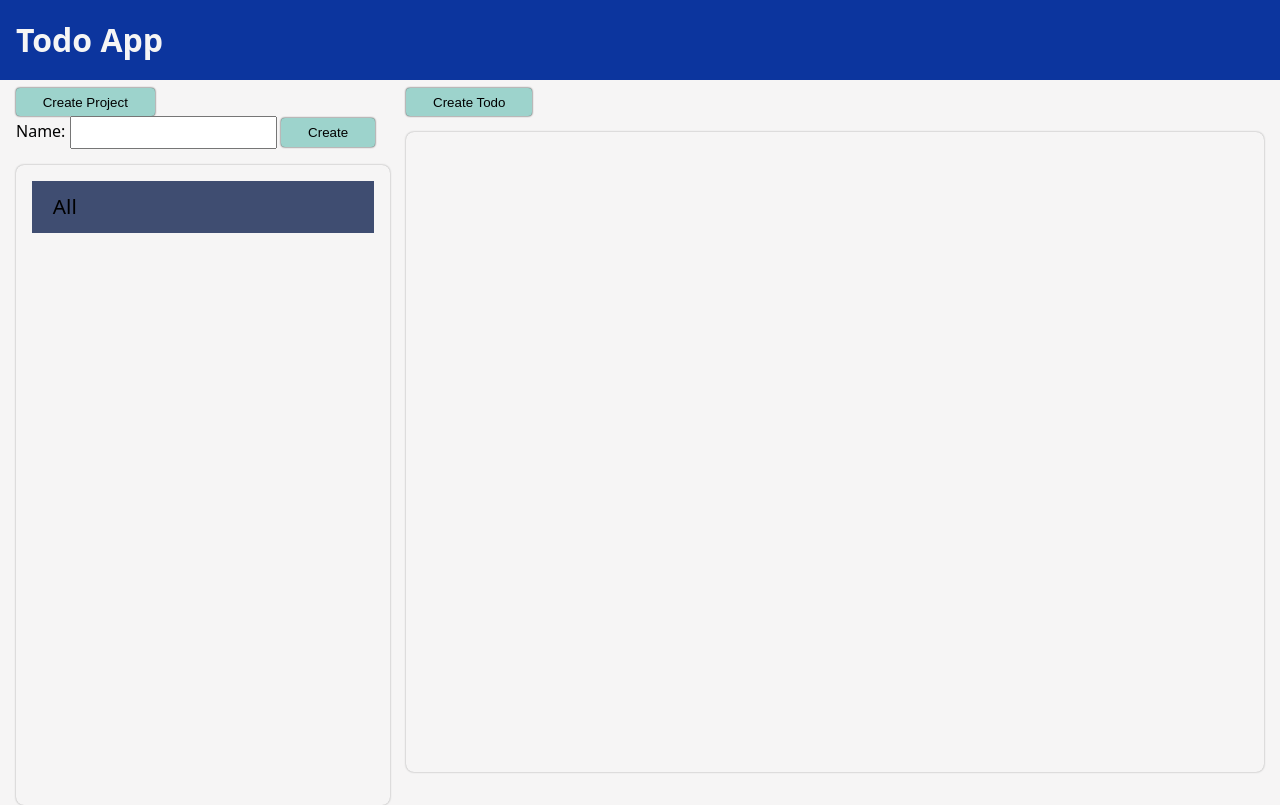
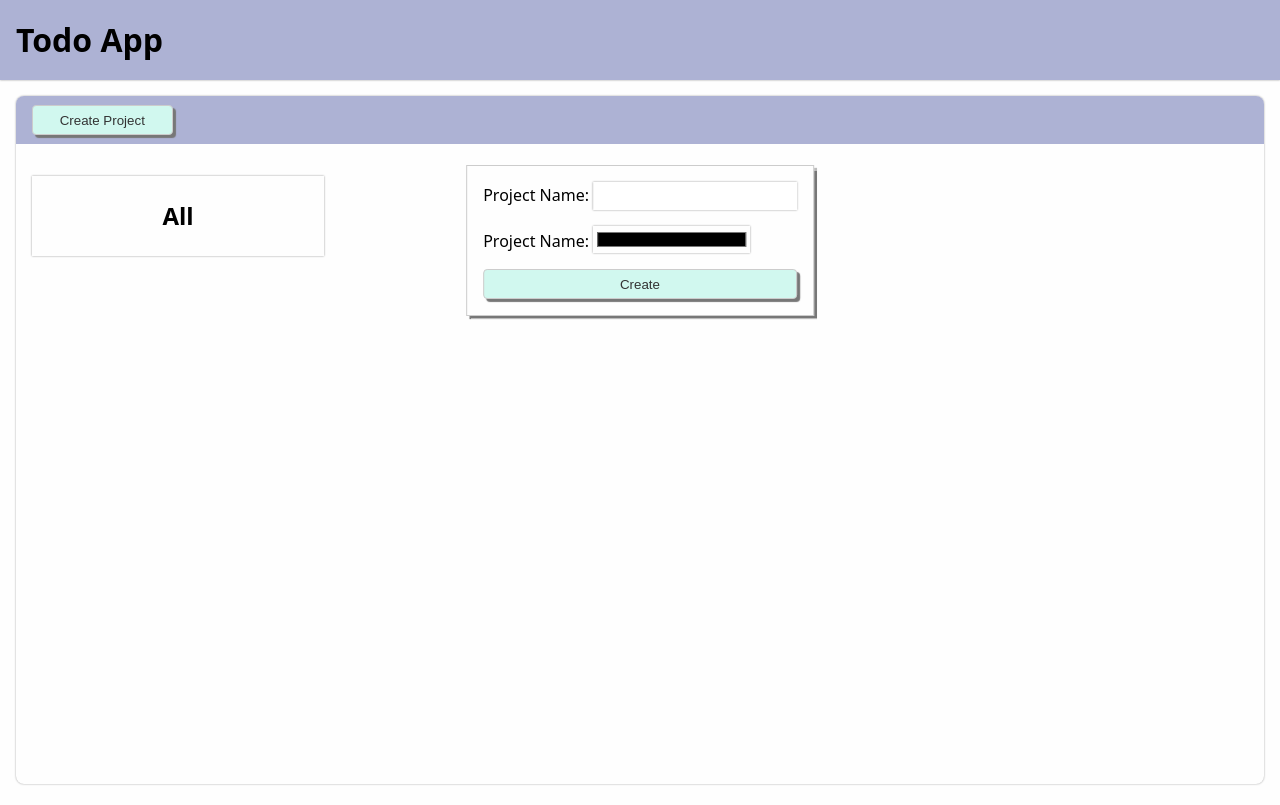
Before and after one commit to dev1nce8/todo-app, a website built with webpack: page src/template.html in a window 1280 px wide. Both pictures are taken after a click on the button "Create Project". Built offline with nearby package versions, Linux system fonts and the light colour scheme.

Commit message:
Change the UI layout
TODO: need to reimplement the createProject and createTodo functionality

```diff
--- a/src/components/createProjectForm.js
+++ b/src/components/createProjectForm.js
@@ -3,10 +3,10 @@ import PubSub, { events } from "../helpers/PubSub";
 
 export default function createProjectForm() {
   const form = document.querySelector("#create-project-form");
-  const button = document.querySelector("#create-project-btn");
+  const toggleButton = document.querySelector("#create-project-button");
   const nameInput = document.querySelector("#project-name-input");
   const submitButton = document.querySelector("#project-submit-button");
-  button.addEventListener("click", () => {
+  toggleButton.addEventListener("click", () => {
     form.classList.toggle("hidden");
   });
 
@@ -16,5 +16,7 @@ export default function createProjectForm() {
     if (nameValue.length === 0) return;
     LIBRARY.createProject(nameValue);
     PubSub.publish(events.projectUpdate);
+    nameInput.value = "";
+    form.classList.add("hidden");
   });
 }
--- a/src/components/projectList.js
+++ b/src/components/projectList.js
@@ -17,9 +17,14 @@ export default function projectList() {
         dataset: {
           id: proj.id,
         },
+        className: `project ${proj.active ? "active" : ""} ${proj.id === 0 ? "project-zero" : ""}`,
+      });
+      const name = UI.create("h2", {
         innerText: proj.name,
-        className: `project ${proj.active ? "active" : ""}`,
+        className: "title",
       });
+
+      list.append(name);
 
       list.addEventListener("click", () => {
         LIBRARY.setActiveProject(proj.id);
--- a/src/css/header.css
+++ /dev/null
@@ -1,7 +0,0 @@
-header {
-  background-color: var(--clr-bg-secondary);
-  color: var(--clr-txt-light);
-  padding: var(--container-padding);
-  display: flex;
-  align-items: center;
-}
--- a/src/css/main.css
+++ /dev/null
@@ -1,101 +0,0 @@
-main {
-  padding: var(--container-padding);
-  display: flex;
-  gap: 1rem;
-
-  & section {
-    flex: 1;
-  }
-
-  & #project-list,
-  #todo-list {
-    box-shadow: var(--box-shadow);
-    height: 100%;
-    margin-top: 1rem;
-    overflow-y: scroll;
-    padding: 1rem;
-    border-radius: var(--border-radius);
-    scrollbar-width: thin;
-  }
-
-  & #project-list {
-    & li {
-      padding: 0.5em 1em;
-      font-size: 1.3rem;
-    }
-  }
-
-  & #todo-list {
-    display: grid;
-    grid-template-columns: repeat(auto-fill, minmax(250px, 1fr));
-    gap: 1rem;
-    place-content: start;
-    & li {
-      padding: 1rem;
-      border: 1px solid #ccc;
-      border-radius: var(--border-radius);
-      height: 5rem;
-      cursor: pointer;
-      & .title {
-        font-weight: bold;
-        font-size: 1.3rem;
-      }
-    }
-
-    & li:hover {
-      scale: 1.05;
-    }
-
-    & .regular {
-      background-color: #fff0d1;
-    }
-
-    & .important {
-      background-color: #55ae95;
-    }
-
-    & .urgent {
-      background-color: #ffa1ac;
-    }
-  }
-
-  & #create-todo-form {
-    padding: 0.5rem;
-    position: absolute;
-    background-color: var(--clr-bg-primary);
-    box-shadow: var(--box-shadow);
-    margin-top: 1rem;
-    border-radius: 8px;
-
-    & form {
-      min-height: 8rem;
-
-      & > div {
-        display: flex;
-        gap: 1rem;
-        margin-bottom: 1rem;
-      }
-    }
-
-    & label {
-      display: grid;
-    }
-
-    & textarea {
-      height: 3rem;
-      resize: none;
-    }
-  }
-
-  & .active {
-    background-color: #3f4d71;
-  }
-
-  & .hidden {
-    display: none;
-  }
-
-  & aside {
-    width: 30%;
-  }
-}
--- a/src/css/reset.css
+++ b/src/css/reset.css
@@ -31,10 +31,12 @@ body {
 
 header {
   height: var(--header-height);
+  background-color: var(--clr-secondary);
 }
 
-main {
-  height: calc(100vh - var(--header-height) - 4rem);
+.wrapper > div {
+  height: calc(100vh - var(--header-height));
+  padding: var(--container-padding);
 }
 
 ul,
@@ -45,15 +47,18 @@ ol {
 
 button {
   padding: 0.5em 2em;
-  border: none;
   background-color: var(--clr-bg-accent);
   border-radius: 4px;
-  box-shadow: 0 0 2px #111;
   cursor: pointer;
+  color: var(--clr-txt-dark);
+  box-shadow: var(--box-shadow-float);
+  border: 1px solid #ccc;
 }
 
 input,
 select,
 textarea {
   padding: 0.5em 1em;
+  border: none;
+  box-shadow: var(--box-shadow);
 }
--- /dev/null
+++ b/src/css/style.css
@@ -0,0 +1,94 @@
+header {
+  background-color: var(--clr-bg-secondary);
+  display: flex;
+  align-items: center;
+  padding: var(--container-padding);
+  box-shadow: var(--box-shadow);
+}
+
+main {
+  --top-div-height: 3rem;
+  width: 100%;
+  height: 100%;
+  box-shadow: var(--box-shadow);
+  border-radius: var(--border-radius);
+  display: flex;
+  flex-direction: column;
+  gap: 1rem;
+  position: relative;
+
+  & #create-project-form.hidden,
+  #create-todo-form.hidden,
+  .project-buttons.hidden,
+  .todo-buttons.hidden,
+  #project-list.hidden,
+  #todo-list.hidden {
+    display: none;
+  }
+
+  & #create-project-form {
+    position: absolute;
+    top: 10%;
+    left: 50%;
+    transform: translate(-50%);
+    padding: var(--container-padding);
+    box-shadow: var(--box-shadow-float);
+    border: 1px solid #ccc;
+    background-color: var(--clr-bg-primary);
+
+    & form {
+      display: flex;
+      flex-direction: column;
+      gap: 1rem;
+
+      & input[type="color"] {
+        background-color: transparent;
+        width: 50%;
+        padding: 2px;
+      }
+    }
+  }
+
+  & .head-buttons {
+    height: var(--top-div-height);
+    padding: var(--container-padding);
+    border-top-right-radius: var(--border-radius);
+    border-top-left-radius: var(--border-radius);
+    background-color: var(--clr-bg-secondary);
+    display: flex;
+    align-items: center;
+  }
+
+  & #project-list {
+    padding: var(--container-padding);
+    border-bottom-right-radius: var(--border-radius);
+    border-bottom-left-radius: var(--border-radius);
+    height: calc(100% - var(--top-div-height));
+    padding: var(--container-padding);
+    display: grid;
+    grid-template-columns: repeat(auto-fill, minmax(250px, 1fr));
+    grid-auto-rows: 5rem;
+    gap: 1rem;
+    cursor: pointer;
+
+    & .project {
+      box-shadow: var(--box-shadow);
+      padding: var(--container-padding);
+
+      & .title {
+        font-weight: bold;
+        font-size: 1.2rem;
+      }
+    }
+
+    & .project-zero {
+      display: flex;
+      align-items: center;
+      justify-content: center;
+
+      & .title {
+        font-size: 1.5rem;
+      }
+    }
+  }
+}
--- a/src/css/vars.css
+++ b/src/css/vars.css
@@ -1,11 +1,14 @@
 :root {
-  --clr-bg-primary: #f6f5f5;
-  --clr-bg-secondary: #0c359e;
-  --clr-bg-accent: #9dd3cc;
+  --clr-bg-primary: #fefefe;
+  --clr-bg-secondary: #adb2d4;
+  --clr-bg-accent: #d1f8ef;
 
   --clr-txt-light: #f6f5f5;
+  --clr-txt-dark: #333;
 
-  --container-padding: 0.5rem 1rem;
+  --container-padding: 1rem;
+  --border-radius: 8px;
+
   --box-shadow: 0 0 2px #999;
-  --border-radius: 8px;
+  --box-shadow-float: 3px 3px 1px #777;
 }
--- a/src/index.js
+++ b/src/index.js
@@ -1,14 +1,13 @@
 import "./css/vars.css";
 import "./css/reset.css";
-import "./css/header.css";
-import "./css/main.css";
+import "./css/style.css";
 import projectList from "./components/projectList.js";
-import todoList from "./components/todoList.js";
+//import todoList from "./components/todoList.js";
 import createProjectForm from "./components/createProjectForm.js";
-import createTodoForm from "./components/createTodoForm.js";
-
-/// INIT
+//import createTodoForm from "./components/createTodoForm.js";
+//
+///// INIT
 projectList();
-todoList();
+//todoList();
 createProjectForm();
-createTodoForm();
+//createTodoForm();
--- a/src/template.html
+++ b/src/template.html
@@ -8,65 +8,60 @@
   <body>
     <div class="wrapper">
       <header>
-        <h1>Todo App</h1>
+        <h1 class="logo">Todo App</h1>
       </header>
+      <div>
         <main>
-        <aside>
-          <div>
-            <button id="create-project-btn">Create Project</button>
+          <div class="head-buttons">
+            <div class="project-buttons">
+              <button id="create-project-button">Create Project</button>
+            </div>
+            <div class="todo-buttons hidden">
+              <button id="create-todo-button">Create Todo</button>
+            </div>
+          </div>
+          <ul id="project-list"></ul>
+          <ul id="todo-list"></ul>
           <div id="create-project-form" class="hidden">
             <form>
-                <label>
-                  <span>Name:</span>
-                  <input id="project-name-input" type="text" />
-                </label>
+              <div>
+                <label for="project-name-input">Project Name:</label>
+                <input type="text" id="project-name-input" />
+              </div>
+              <div>
+                <label for="project-color-input">Project Name:</label>
+                <input type="color" id="project-color-input" />
+              </div>
               <button id="project-submit-button">Create</button>
             </form>
           </div>
-          </div>
-          <ul id="project-list"></ul>
-        </aside>
-        <section>
-          <div>
-            <button id="create-todo-btn">Create Todo</button>
           <div id="create-todo-form" class="hidden">
             <form>
               <div>
-                  <div>
-                    <label>
-                      <span>Title:</span>
-                      <input id="todo-title-input" name="title" type="text" />
-                    </label>
-                    <label>
-                      <span>Description:</span>
-                      <textarea
-                        id="todo-desc-input"
-                        name="description"
-                      ></textarea>
-                    </label>
+                <label for="todo-name-input">Project Name:</label>
+                <input type="text" id="todo-name-input" />
               </div>
               <div>
-                    <label>
-                      <span>Due:</span>
-                      <input id="todo-due-input" name="due" type="date" />
-                    </label>
-                    <label>
-                      <span>Priority:</span>
-                      <select id="todo-prio-select" name="priority">
-                        <option selected value="regular">Regular</option>
+                <label for="todo-desc-input">Project Name:</label>
+                <textarea id="todo-desc-input"></textarea>
+              </div>
+              <div>
+                <label for="todo-due-input">Project Name:</label>
+                <input type="date" id="todo-due-input" />
+              </div>
+              <div>
+                <label for="todo-prio-select">Project Name:</label>
+                <select id="todo-prio-select">
+                  <option value="normal">Normal</option>
                   <option value="important">Important</option>
                   <option value="urgent">Urgent</option>
                 </select>
-                    </label>
-                  </div>
               </div>
               <button id="todo-submit-button">Create</button>
             </form>
           </div>
+        </main>
       </div>
-          <ul id="todo-list"></ul>
-        </section>
-      </main>
     </div>
   </body>
 </html>
```
Lines whose indentation alone changed are shown as unchanged.
